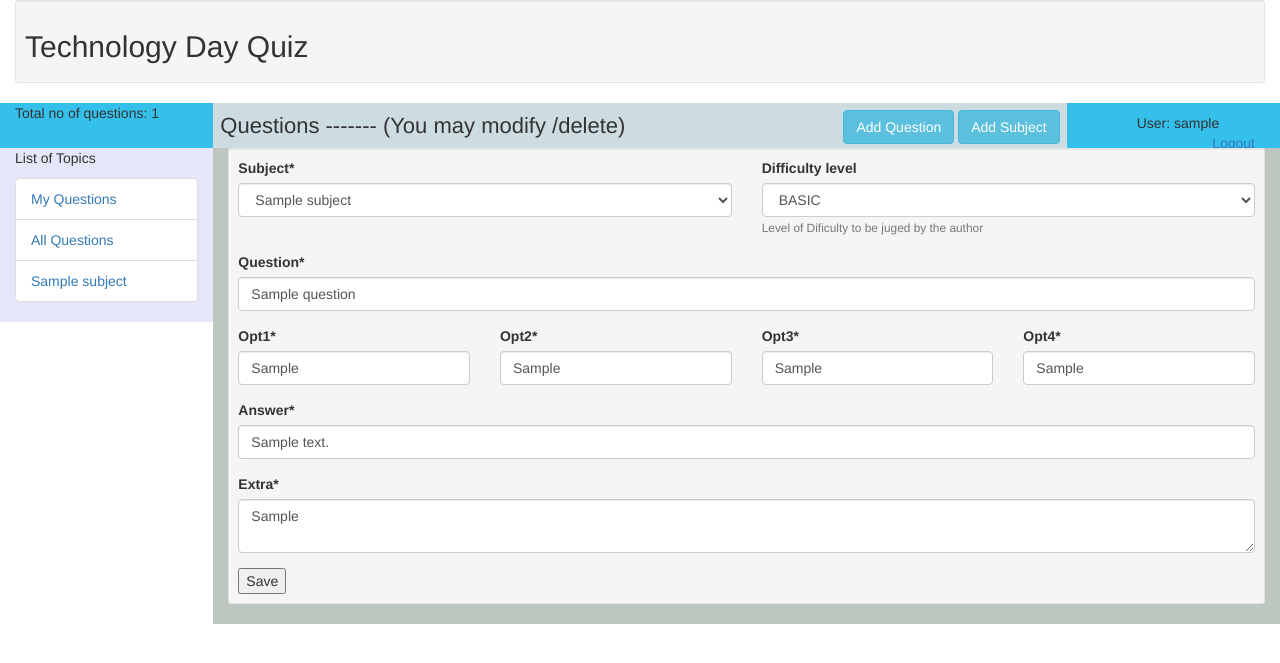
After one commit to amarendas/quizz, a Django app: page /quiz/1 in a window 1280 px wide. The commit adds this page. Shown: the top 663 px of the page. Run offline with Django 3.2, Linux system fonts and the light colour scheme; a user stored in the database is signed in; tables that the repository leaves empty hold one stand-in row (values such as "Sample post"); some libraries are stand-ins or nearby versions.

Commit message:
Major change in GUI

```diff
--- a/quiz/forms.py
+++ b/quiz/forms.py
@@ -1,5 +1,4 @@
 from django import forms
-from django.contrib.auth.forms import UserCreationForm
 from django.contrib.auth.models import User
 # class AddQ(forms.Form):
 #     question=forms.CharField(max_length=1000)
@@ -17,11 +16,11 @@ from .models import Quiz_Question,Author, Subject
 
 # ceate the form calss
 class AddQ (ModelForm):
-    extra= forms.CharField(widget=forms.Textarea(attrs={'cols': 20, 'rows': 2}))
+    extra= forms.CharField(widget=forms.Textarea(attrs={'cols': 80, 'rows': 2}))
     #answer= forms.CharField(widget=forms.Textarea(attrs={'cols': 1, 'rows': 1}))
     class Meta:
         model=Quiz_Question
-        fields=['difficulty_level', 'question','opt1','opt2', 'opt3', 'opt4','answer','extra','subject',]
+        fields=['difficulty_level','subject', 'question','opt1','opt2', 'opt3', 'opt4','answer','extra',]
 
 class AddS (ModelForm):
 
--- a/quiz/models.py
+++ b/quiz/models.py
@@ -3,6 +3,7 @@ from pickle import FALSE
 from django.contrib.auth.models import User
 from django.db import models
 from django.core.validators import MinValueValidator, MaxValueValidator
+from django.urls import reverse
 LEVEL_CHOICE=[
     ('BASIC','BASIC'),
     ('INTR','INTERMEDIAT'),
@@ -30,6 +31,11 @@ class Quiz_Question(models.Model):
     def __str__(self):
         return self.question
 
+    def get_absolute_url(self):
+        """Returns the url to access a detail record for this book."""
+        return reverse('quiz-detail', args=[str(self.id)])
+
+
 class Author(models.Model):
     name=models.CharField(max_length=30)
 
--- a/quiz/templates/addSubject.html
+++ b/quiz/templates/addSubject.html
@@ -2,11 +2,12 @@
 {% block mid_block%}
 <p style="text-align:top;font-size: 22px"> Add a new Subject: </p>
 {% endblock%}
+{% load crispy_forms_tags %}
  {% block main_body%}
 
  <form action="" method="post">
     {% csrf_token %}
-    {{ form }}
+    {{ form|crispy }}
     <input type="submit" value="Submit">
 </form>
  {%endblock%}
--- a/quiz/templates/base.html
+++ b/quiz/templates/base.html
@@ -10,8 +10,8 @@
 </head>
 <body>
 
-<div class="container-fluid">
-    <div class="well well-sm"><h1>Technology  Day  Quiz</h1></div>
+<div class="container-fluid" >
+    <div class="well well-sm"><h2>Technology  Day  Quiz</h2></div>
     <div class="row" >
         <div class="col-md-2" style="background-color:#34c0eb; height: 45px">
             <p> Total no of questions: {{q_nos}}</P>
@@ -24,8 +24,8 @@
         </div>
         <div class="col-md-4" style="background-color:#ccdce0; height: 45px;padding: 7px;">
             <p class="text-right">
-                <a href = {% url 'addQ'%} class="btn btn-info" role="button">Add question</a>
-                <a href =  {% url 'addS'%}  class="btn btn-info" role="button">Add Topic</a>
+                <a href = {% url 'addQ'%} class="btn btn-info" role="button">Add Question</a>
+                <a href =  {% url 'addS'%}  class="btn btn-info" role="button">Add Subject</a>
             </p>
 
         </div>
@@ -46,7 +46,10 @@
             <p>List of Topics</p>
             {% if topics %}
                 <ol class="list-group">
-                    <li class="list-group-item"><a href= {%url 'quiz'%} > All</a> </li>
+                    <li class="list-group-item"><a href= {%url 'quiz'%} >  My Questions</a> </li>
+                    {% if request.user.is_superuser %}
+                      <li class="list-group-item"><a href= {%url 'allQ'%} >All Questions</a> </li>
+                    {% endif%}
                 {% for q in topics%}
                     <li class="list-group-item"><a href= {%url 'quiz_by_topic' q.pk%} > {{q.name}} </a></li>
                 {% endfor %}
@@ -57,11 +60,11 @@
             {%  endblock %}
         </div>
         <div class="col-md-10" style="background-color:#bdc7c0">
-            <p style="margin:15px">
+            <div class="well well-sm" style ="margin.top:20px">
                 {% block main_body%}
 
                 {%endblock%}
-            <p>
+            </div>
         </div>
     </div>
 </div>
--- /dev/null
+++ b/quiz/templates/question_detail.html
@@ -0,0 +1,44 @@
+{% extends "base.html" %}
+{% block mid_block%}
+<p style="text-align:top;font-size: 22px">  Questions -------  (You may modify /delete)</p>
+{% endblock%}
+
+{% block main_body%}
+    {%if user.is_authenticated%}
+        {% load crispy_forms_tags %}
+        <form action='' method="post">
+            {% csrf_token %}
+            <div class="row" >
+                <div class="col-md-6" >
+                {{ form.subject|as_crispy_field }}
+                </div>
+                <div class="col-md-6" >
+                {{ form.difficulty_level|as_crispy_field }}
+                </div>
+            </div>
+            {{ form.question|as_crispy_field }}
+            <div class="row" >
+                <div class="col-md-3" >
+                {{ form.opt1|as_crispy_field }}
+                </div>
+                <div class="col-md-3" >
+                {{ form.opt2|as_crispy_field }}
+                </div>
+                <div class="col-md-3" >
+                    {{ form.opt3|as_crispy_field }}
+                </div>
+                <div class="col-md-3" >
+                        {{ form.opt4|as_crispy_field }}
+                </div>
+            </div>
+            {{ form.answer|as_crispy_field }}
+            {{ form.extra|as_crispy_field }}
+            <input type="submit" value="Save">
+        </form>
+
+    {%else%}
+    <h3> Please  <a href="{%url 'login' %}?next={{request.path}}">login </a>
+        to see this page
+    </h3>
+    {%endif%}
+{%endblock%}
--- a/quiz/views.py
+++ b/quiz/views.py
@@ -1,6 +1,6 @@
 from django.urls import reverse
 
-from django.http import HttpResponseRedirect
+from django.http import Http404
 from django.shortcuts import redirect, render,get_object_or_404
 
 from .models import Quiz_Question,Author, Subject
@@ -8,11 +8,23 @@ from .forms import AddQ, AddS
 from django.contrib import messages
 from django.contrib.auth.decorators import login_required
 
+@login_required
 def index(request):
+    if request.user.is_superuser:
+        username=request.user.username
+        question_list =Quiz_Question.objects.all()
+        topic_list=Subject.objects.all()
+        q_nos=question_list.count()
+        context={'q_list':question_list,"q_nos":q_nos,'topics':topic_list}
+        return render(request,'index.html', context)
+    else:
+        return redirect(allMyQuistions)
+
+def allMyQuistions(request):
     username=request.user.username
     question_list =Quiz_Question.objects.filter(Author__username=username)
     topic_list=Subject.objects.all()
-    q_nos=Quiz_Question.objects.count()
+    q_nos=question_list.count()
     context={'q_list':question_list,"q_nos":q_nos,'topics':topic_list}
     return render(request,'index.html', context)
 
@@ -26,7 +38,32 @@ def filtered_by_topic(request,pk):
     q_nos=question_list.count()
     context={'q_list':question_list,"q_nos":q_nos,'topics':topic_list}
     return render(request,'index.html', context)
+@login_required
+def quiz_detail_view(request,pk):
+    try:
+        q = Quiz_Question.objects.get(pk=pk)
+    except q.DoesNotExist:
+        raise Http404('Book does not exist')
+    if request.method=='POST':
+        form=AddQ(request.POST)
+        if form.is_valid():
+            # Process Data
+            f=form.save(commit=False) # Create the model instance with the form
+            f.Author=request.user  # Now change the model instant filds
+            f.pk=q.id
+            f.save() # save the object to data base
+            messages.success(request, ('Your question was successfully added!'))
+            cd=form.cleaned_data
+            return redirect(reverse('quiz'))
+        else:
+            messages.error(request, 'Error saving form')
+    else:
+        form=AddQ(instance=q)
 
+    topic_list=Subject.objects.all()
+    q_nos=Quiz_Question.objects.count()
+    context={'q':q,'form': form,"q_nos":q_nos,'topics':topic_list}
+    return render(request, 'question_detail.html', context)
 
 @login_required
 def addQuestion(request):
@@ -72,3 +109,9 @@ def addSubject(request):
         print(form)
     context={'topics':topic_list,'form':form,"q_nos":q_nos,}
     return render (request,'addSubject.html',context)
+
+@login_required
+def delete_question(request,pk):
+    q=Quiz_Question.objects.get(id=pk)
+    q.delete()
+    return redirect(index)
--- a/requirements.txt
+++ b/requirements.txt
@@ -20,3 +20,4 @@ six==1.15.0
 sqlparse
 urllib3
 whitenoise==6.0.0
+django-crispy-forms==1.14.0
--- a/tutoria1/settings.py
+++ b/tutoria1/settings.py
@@ -39,8 +39,9 @@ INSTALLED_APPS = [
     'django.contrib.messages',
     'django.contrib.staticfiles',
     'quiz.apps.QuizConfig', # added the new new app
+    'crispy_forms', # for good loing forms
 ]
-
+CRISPY_TEMPLATE_PACK = 'bootstrap4'
 MIDDLEWARE = [
     'django.middleware.security.SecurityMiddleware',
     'django.contrib.sessions.middleware.SessionMiddleware',
--- a/tutoria1/urls.py
+++ b/tutoria1/urls.py
@@ -21,9 +21,12 @@ from quiz import views
 
 urlpatterns = [
     path('admin/', admin.site.urls),
-    path('',views.index,name='quiz'),
+    path('',views.allMyQuistions,name='quiz'),
+    path('allQuestions',views.index,name='allQ'),
     path('addQ',views.addQuestion,name='addQ'),
     path('addS',views.addSubject,name='addS'),
     path('quiz_by_topic/<int:pk>',views.filtered_by_topic,name='quiz_by_topic'),
     path('accounts/', include('django.contrib.auth.urls')),
+    path('quiz/<int:pk>', views.quiz_detail_view, name='quiz-detail'),
+    path('delete_question/<int:pk>',views.delete_question,name='delete_question')
 ]
```
Also changed, not shown: quiz/templates/addMyQuestion.html (+29 -3 lines), quiz/templates/base_login.html (added, +33 -0 lines), quiz/templates/index.html (+34 -6 lines), templates/registration/login.html (+16 -16 lines).
